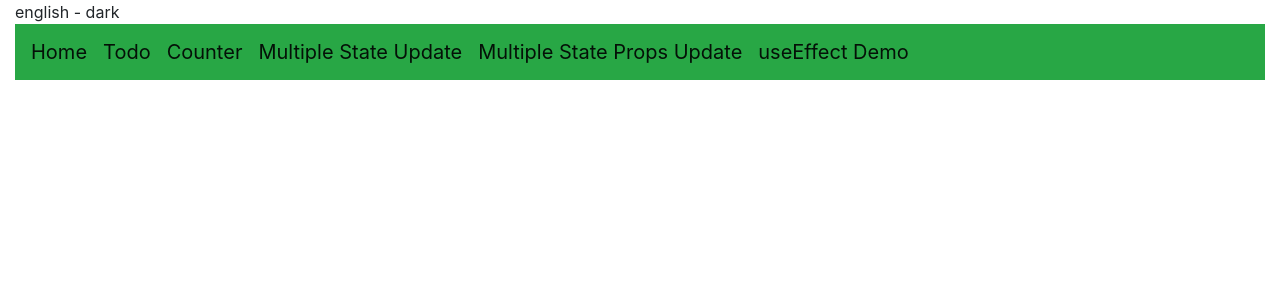
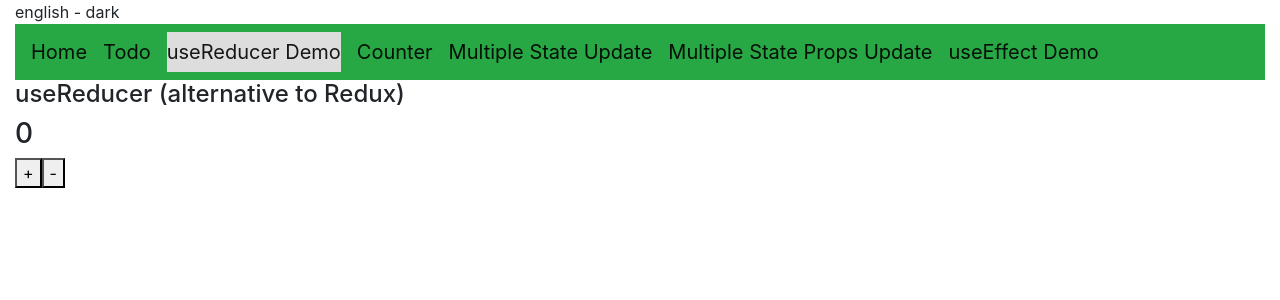
Before and after one commit to rajeshpillai/react-hooks-basics-v3, a React (Create React App) app: page /usereducer in a window 1280 px wide. Shown: the top 300 px of the page. Built offline with nearby package versions, Linux system fonts and the light colour scheme.

Commit message:
useReducer with counter example

```diff
--- a/src/App.js
+++ b/src/App.js
@@ -12,6 +12,7 @@ import MultipleStateUpdate from "./components/stateupdate-multiple";
 import MultipleStatePropsUpdate from "./components/state-multiple-props-update";
 import UseEffectDemo from "./components/useeffect-demo";
 import Todo from "./pages/todo";
+import UseReducerDemo from "./pages/usereducer-demo";
 
 import GlobalContext from "./context/global-context";
 
@@ -47,6 +48,10 @@ function App() {
               <Todo />
             </Route>
 
+            <Route path="/usereducer">
+              <UseReducerDemo />
+            </Route>
+
             <Route path="/multple-state">
               <MultipleStateUpdate />
             </Route>
--- a/src/pages/layout.js
+++ b/src/pages/layout.js
@@ -10,6 +10,7 @@ export default function Layout() {
     <nav className="navbar navbar-light navbar-expand-lg bg-success">
       <NavLink  exact className="navbar-brand" to="/">Home</NavLink>
       <NavLink className="navbar-brand" to="/todo">Todo</NavLink>
+      <NavLink className="navbar-brand" to="/usereducer">useReducer Demo</NavLink>
       <NavLink className="navbar-brand" to="/counter">Counter</NavLink>
       <NavLink className="navbar-brand" to="/multple-state">Multiple State Update</NavLink>
       <NavLink className="navbar-brand" to="/multple-state-props">Multiple State Props Update</NavLink>
--- /dev/null
+++ b/src/pages/usereducer-demo.js
@@ -0,0 +1,44 @@
+import React, {useReducer} from 'react'
+
+
+// Reducer function (this should be in separate file)
+// Two parameter
+//    1.  state
+//    2.  action (property type: which is mandatory)
+function counterReducer(state, action) {
+  switch(action.type) {
+    case "INCREMENT":
+      return state + 1;
+    case "DECREMENT":
+      return state - 1;
+    default:
+      return state;
+  }
+}
+
+export default function UseReducerDemo() {
+
+  // Convention is to name updater function as "dispatch"
+  const [state, dispatch] = useReducer(counterReducer, 0)
+
+  const increment = () => {
+    dispatch({
+      type: "INCREMENT"
+    });
+  }
+
+  const decrement = () => {
+    dispatch({
+      type: "DECREMENT"
+    });
+  }
+
+  return (
+    <div>
+        <h4>useReducer (alternative to Redux)</h4>
+        <h3>{state}</h3>
+        <button onClick={increment}>+</button>
+        <button onClick={decrement}>-</button>
+    </div>
+  )
+}
```
